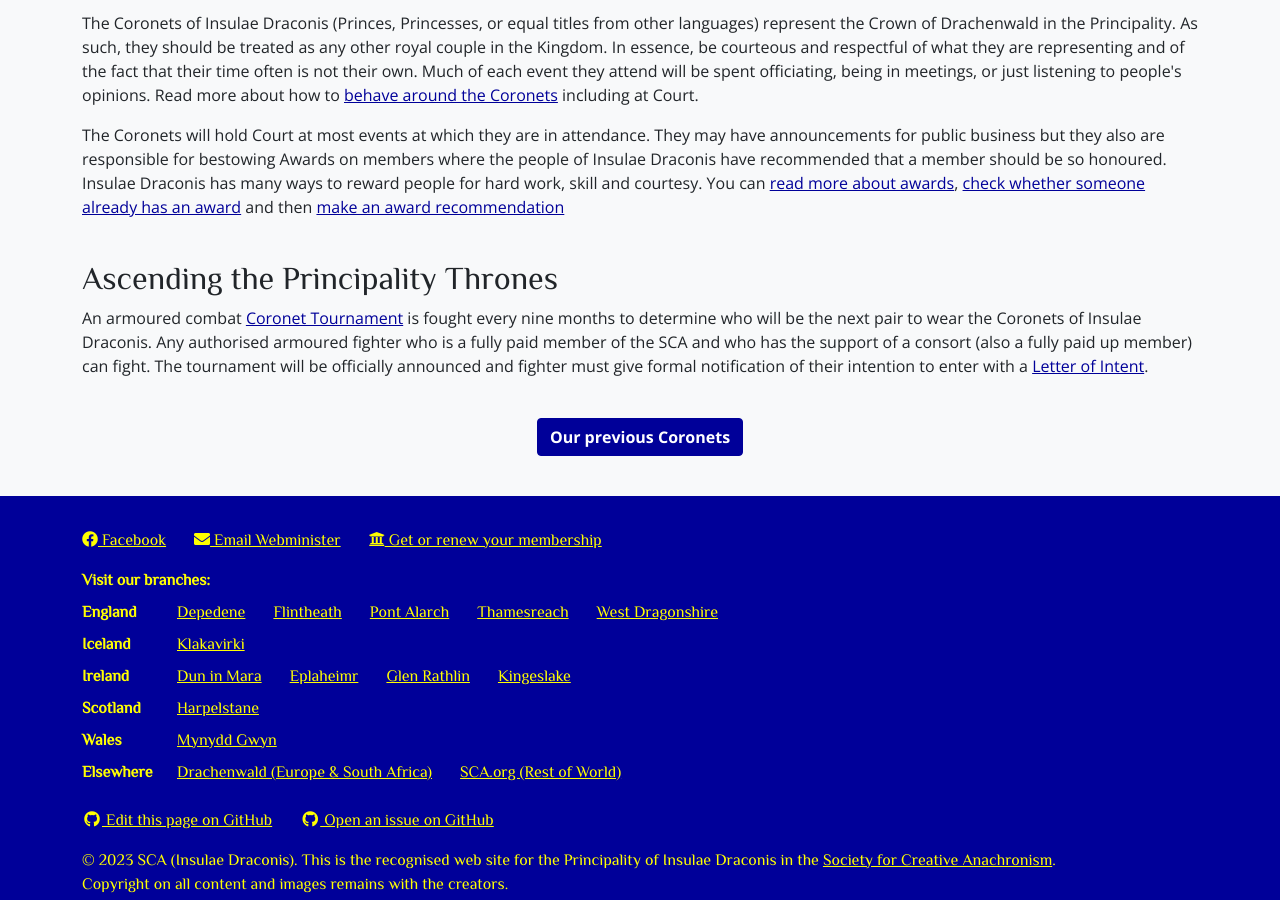
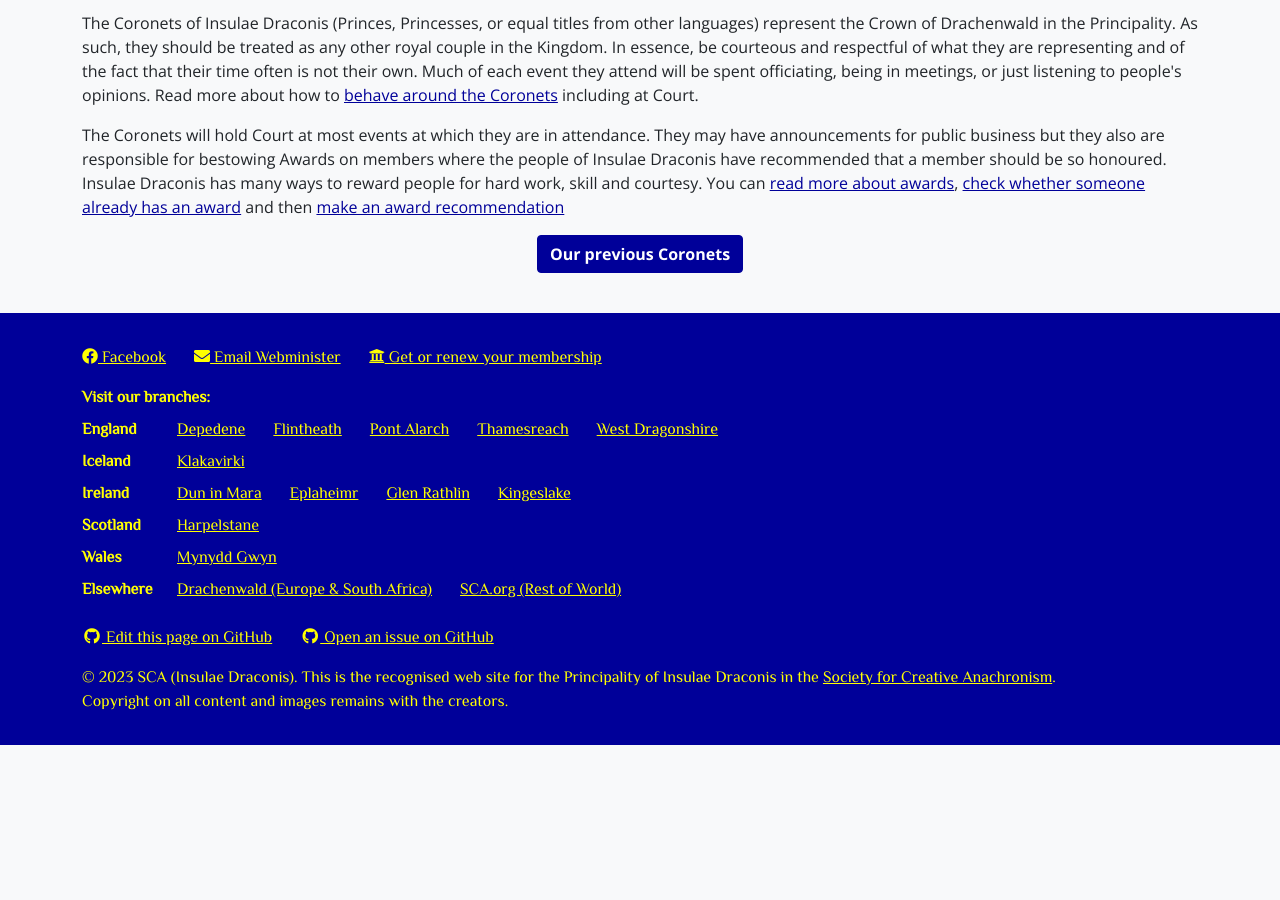
Before and after one commit to drachenwald/insulae-draconis, a Jekyll site: the page built from coronet/index.md, in a window 1280 px wide and 900 px high, scrolled down 1959 px. Built offline with Jekyll 4.4.1, drawn with Linux system fonts in a browser that asks for light colours; comment, search, counter and statistics services are not loaded; after the commit the page ends 2704 px from its top, so only the background shows below that.

Commit message:
Update index.md

```diff
--- a/coronet/index.md
+++ b/coronet/index.md
@@ -139,12 +139,4 @@ prevurl:
 
   <p>The Coronets will hold Court at most events at which they are in attendance. They may have announcements for public business but they also are responsible for bestowing Awards on members where the people of Insulae Draconis have recommended that a member should be so honoured. Insulae Draconis has many ways to reward people for hard work, skill and courtesy. You can <a href="{% link activities/heraldry/awards.md %}">read more about awards</a>, <a href="http://op.drachenwald.sca.org/"> check whether someone already has an award</a> and then <a href="{% link coronet/recommend.html %}">make an award recommendation</a></p>
 
-  <br />
-
-  <h2>Ascending the Principality Thrones</h2>
-
-  <p>An armoured combat <a href="https://insulaedraconis.org/coronet/coronet-tourney/">Coronet Tournament</a> is fought every nine months to determine who will be the next pair to wear the Coronets of Insulae Draconis. Any authorised armoured fighter who is a fully paid member of the SCA and who has the support of a consort (also a fully paid up member) can fight. The tournament will be officially announced and fighter must give formal notification of their intention to enter with a  <a href="{% link coronet/coronet-tourney.md %}#submit-a-letter-of-intent">Letter of Intent</a>.</p>
-
-<br />
-
   <p class="text-center"><a class="btn btn-primary" href="{% link coronet/past.md %}">Our previous Coronets</a></p>
```
